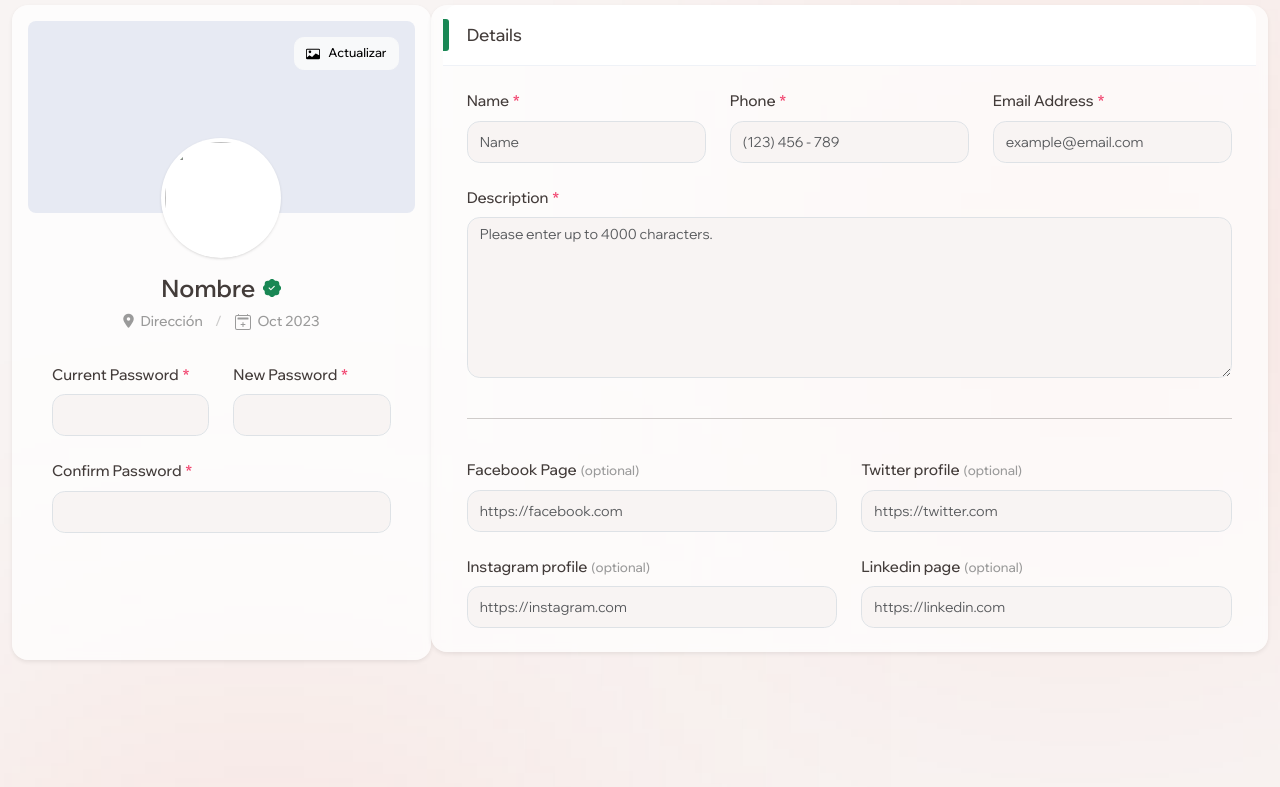
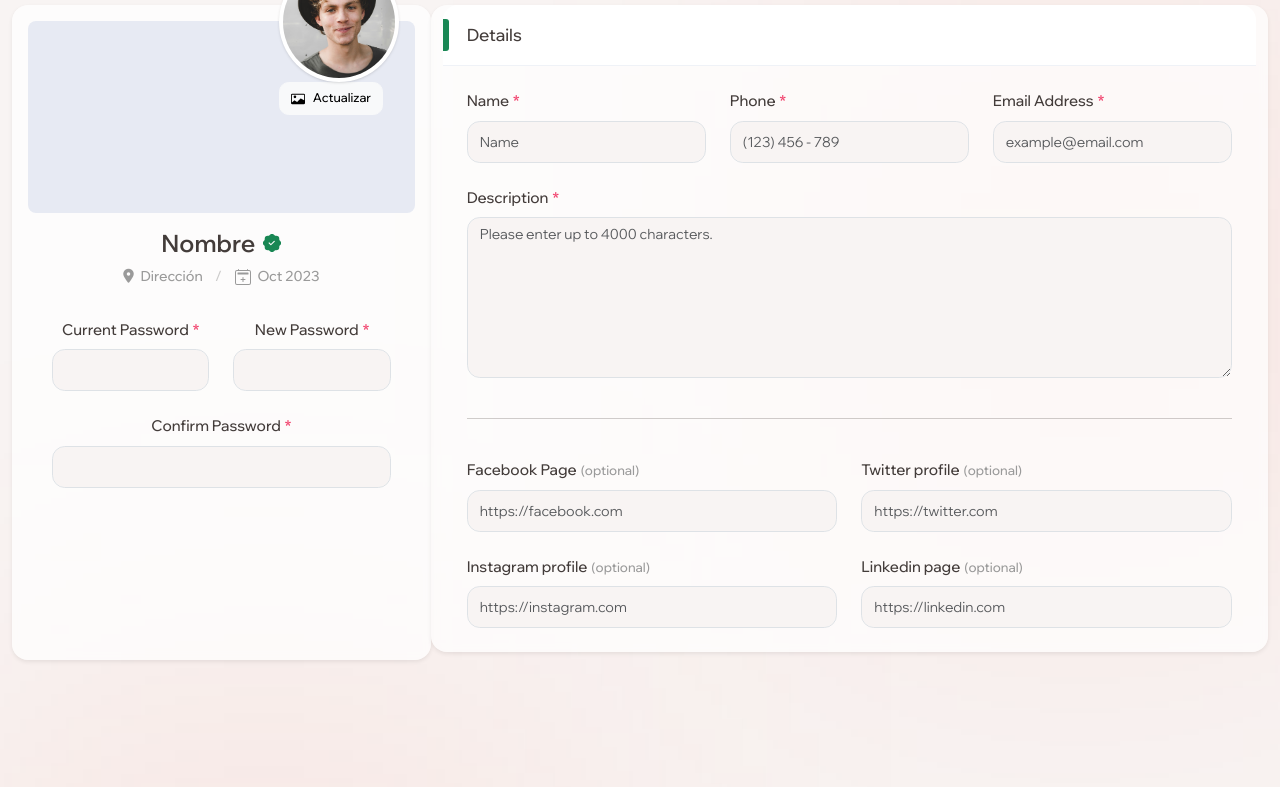
Before and after one commit to camiwadev/interfaceWeb, a plain HTML site: page editProfile.html in a window 1280 px wide. Shown: the part 96-883 px from the top of the page. Drawn offline with Linux system fonts and the light colour scheme.

Commit message:
edit profile

```diff
--- a/editProfile.html
+++ b/editProfile.html
@@ -146,11 +146,12 @@
                     <div class="container-xxl">
                         <div class="row">
                         <!-- Start Page Header -->
-                        <div class="col-4  card mb-3 p-3">
-                           <div class="profile-cover">
-                                <div class="profile-cover-img-wrapper">
-
-                                    <div class="end-0 me-3 mt-3 position-absolute top-0">
+                        <div class="col-4  card mb-3 p-3 text-center">
+                           <div class="profile-cover text-center">
+                                <div class="profile-cover-img-wrapper text-center" >
+                                     <div class="end-0 me-3 mt-3 position-absolute top-0">
+                                    <img class="bg-white p-1 position-relative profile-cover-avatar rounded-circle shadow" src="assets/images/avatar/01.jpg" alt="">
+                                <!-- /. End Image -->
                                         <button type="button" class="align-items-center btn btn-light btn-sm d-flex fw-medium gap-2">
                                             <svg xmlns="http://www.w3.org/2000/svg" width="14" height="14" fill="currentColor" class="bi bi-card-image" viewBox="0 0 16 16">
                                                 <path d="M6.002 5.5a1.5 1.5 0 1 1-3 0 1.5 1.5 0 0 1 3 0" />
@@ -164,8 +165,8 @@
                             <!-- /. End Profile Cover -->
                             <div class="text-center">
                                 <!-- Start Image -->
-                                <img class="bg-white p-1 position-relative profile-cover-avatar rounded-circle shadow" src="assets/img/avatar/01.jpg" alt="">
-                                <!-- /. End Image -->
+
+
                                 <!-- Start Title -->
                                 <h4 class="align-items-center justify-content-center d-flex gap-2 mt-3 mb-2 fw-semibold">
                                    Nombre
```
